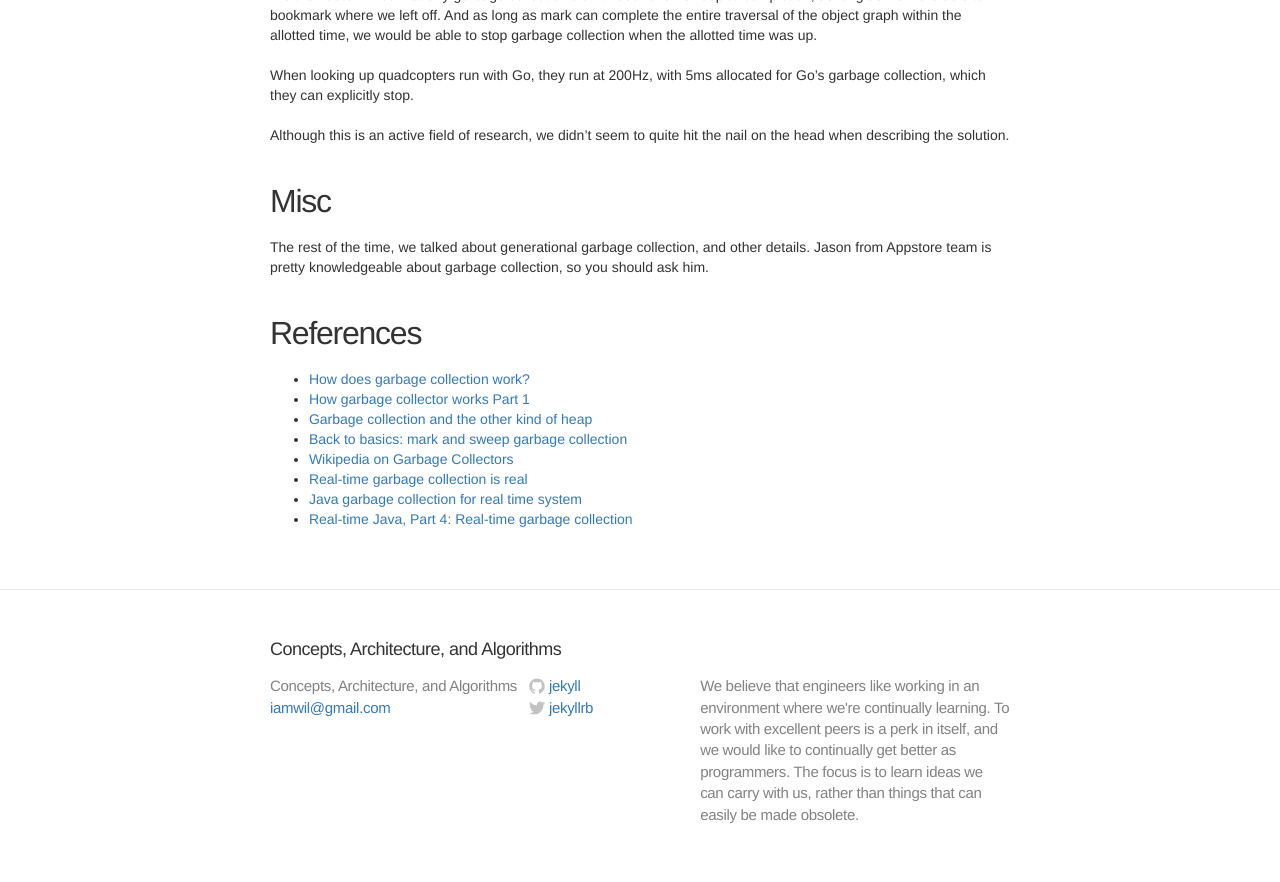
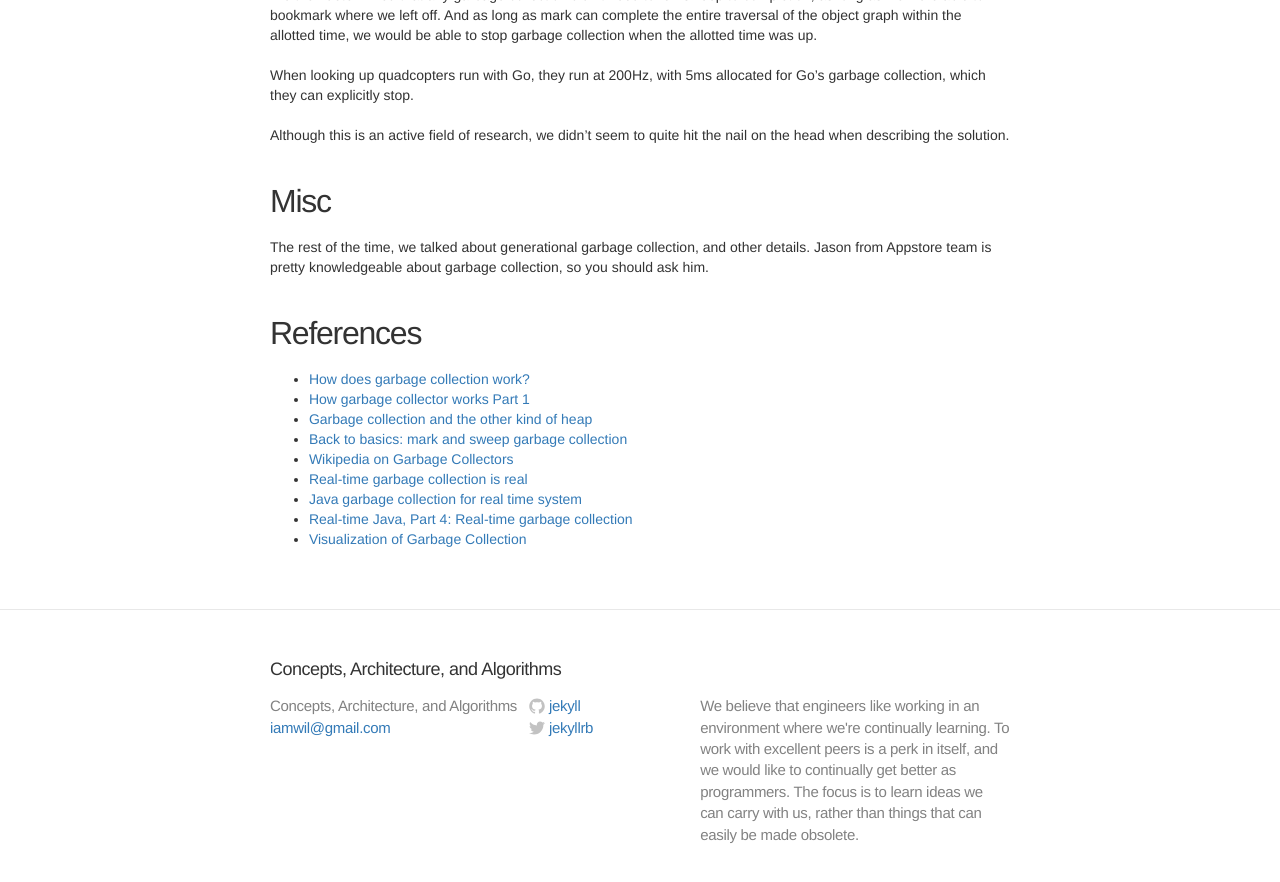
Before and after one commit to iamwilhelm/caa, a Jekyll site: the page built from _posts/2014-08-28-session-11-garbage-collector-for-real-time-systems.markdown, in a window 1280 px wide and 900 px high, scrolled down 1788 px. Shown: the top 882 px of the window. Built offline with Jekyll 4.4.1, drawn with Linux system fonts in a browser that asks for light colours; nearby versions of some CDN libraries.

Commit message:
added visualization of garbage collection

```diff
--- a/_posts/2014-08-28-session-11-garbage-collector-for-real-time-systems.markdown
+++ b/_posts/2014-08-28-session-11-garbage-collector-for-real-time-systems.markdown
@@ -105,3 +105,4 @@ so you should ask him.
 - [Real-time garbage collection is real](http://michaelrbernste.in/2013/06/03/real-time-garbage-collection-is-real.html)
 - [Java garbage collection for real time system](http://www.drdobbs.com/jvm/java-garbage-collection-for-real-time-sy/184410684)
 - [Real-time Java, Part 4: Real-time garbage collection](http://www.ibm.com/developerworks/library/j-rtj4/)
+- [Visualization of Garbage Collection](http://spin.atomicobject.com/2014/09/03/visualizing-garbage-collection-algorithms/)
```
